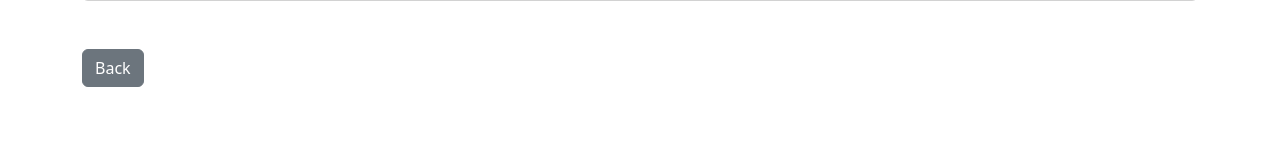
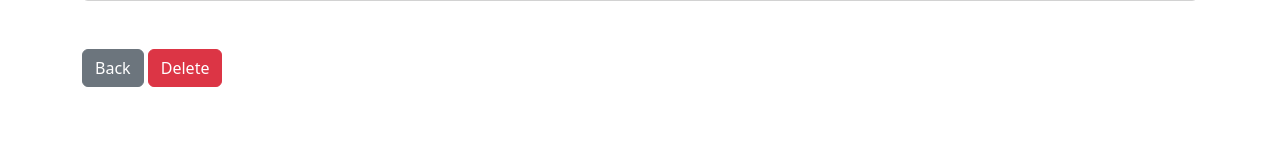
Before and after one commit to Kariuki11/Customer-Relationship-Management-app, a Django app: page /record/1 in a window 1280 px wide. Shown: the part 370-521 px from the top of the page. Run offline with Django 5.2, Linux system fonts and the light colour scheme; a user stored in the database is signed in; data comes from the database, SQL or seed files in the repository.

Commit message:
"Added a 'Delete' button to the record.html template"

```diff
--- a/crm/website/templates/website/record.html
+++ b/crm/website/templates/website/record.html
@@ -36,6 +36,8 @@
   <br/><br/>
     <a href="{% url 'home' %}" class="btn btn-secondary">Back</a>
 
+    <a href="{% url 'home' %}" class="btn btn-danger">Delete</a>
+
 
 
 {% endblock %}
```
